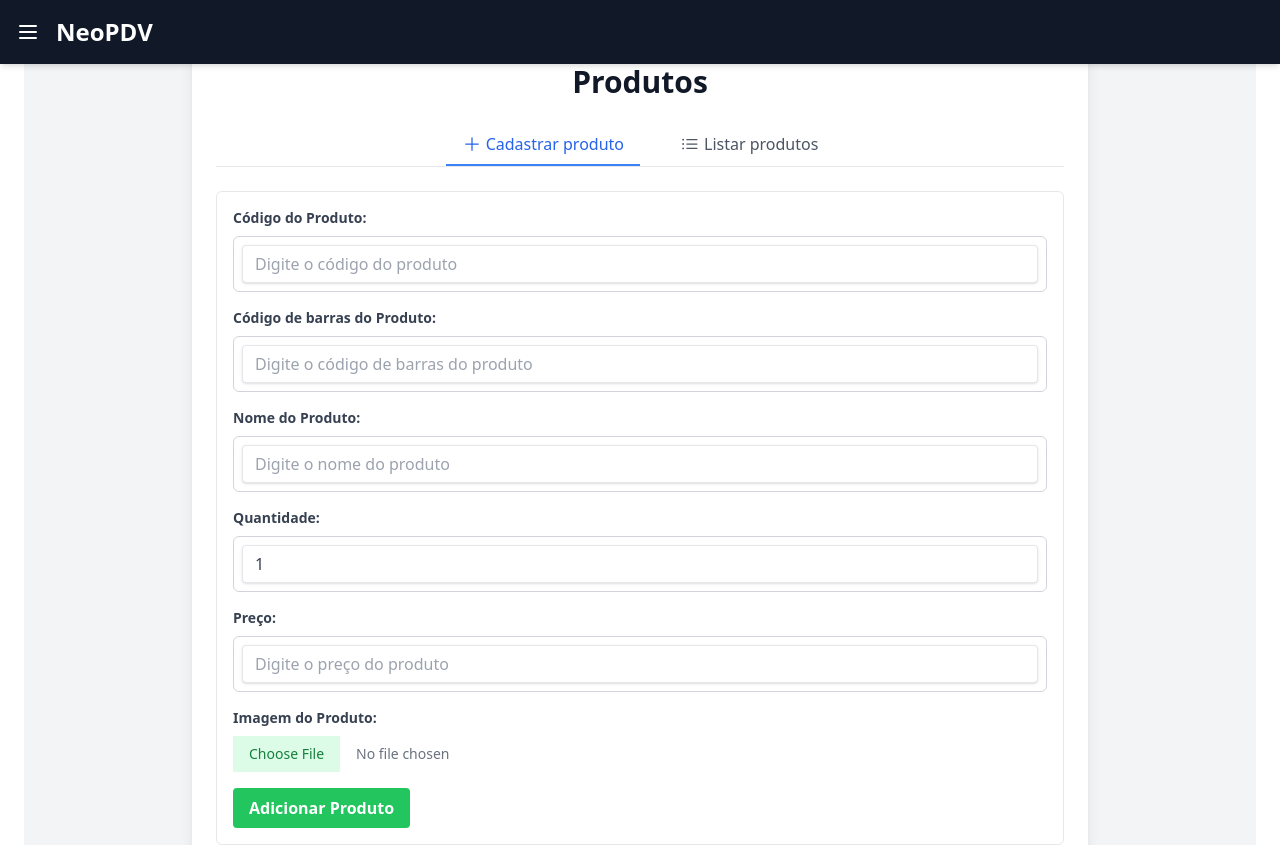
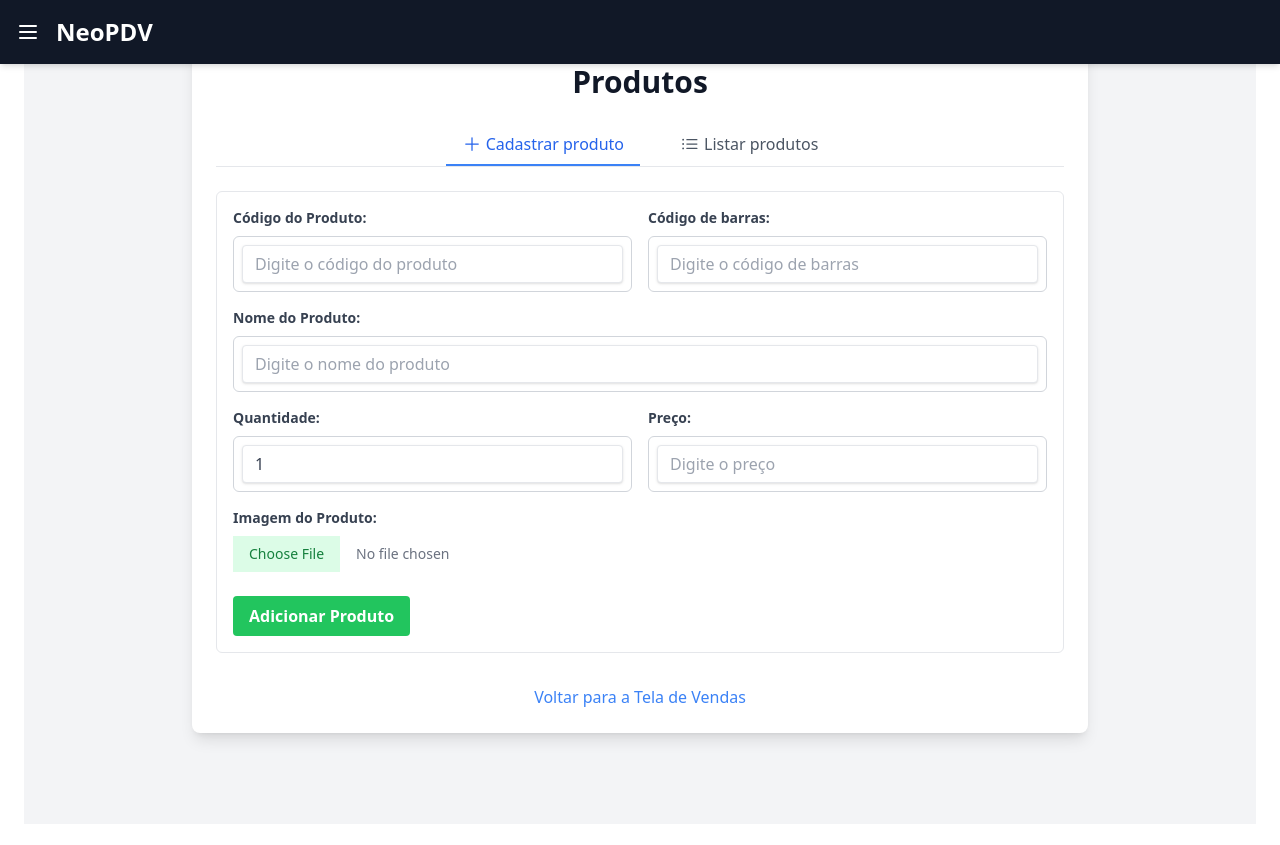
Before and after one commit to alvesgc/pdv, a React (Vite) app in the folder frontend/: page /products in a window 1280 px wide. Shown: the top 845 px of the page. Built offline with nearby package versions, Linux system fonts and the light colour scheme; no server answers.

Commit message:
Refactor ProductForm layout to improve organization of product code, barcode, quantity, and price fields

```diff
--- a/frontend/src/components/ProductForm/index.jsx
+++ b/frontend/src/components/ProductForm/index.jsx
@@ -67,9 +67,9 @@ export default function ProductForm() {
       onSubmit={handleSubmit}
       className="mb-8 p-4 border border-gray-200 rounded-md"
     >
-      {/* Código do Produto */}
-
-      <div className="mb-4">
+      {/* Código do Produto + Código de Barras */}
+      <div className="grid grid-cols-1 md:grid-cols-2 gap-4 mb-4">
+        <div>
           <label className="block text-gray-700 text-sm font-bold mb-2">
             Código do Produto:
           </label>
@@ -81,23 +81,20 @@ export default function ProductForm() {
             required
           />
         </div>
-
-      {/* Código de barras do Produto */}
-
-      <div className="mb-4">
+        <div>
           <label className="block text-gray-700 text-sm font-bold mb-2">
-          Código de barras do Produto:
+            Código de barras:
           </label>
           <Input
             type="text"
             value={barcode}
             onChange={(e) => setBarcode(e.target.value)}
-          placeholder="Digite o código de barras do produto"
+            placeholder="Digite o código de barras"
           />
+        </div>
       </div>
 
       {/* Nome do Produto */}
-
       <div className="mb-4">
         <label className="block text-gray-700 text-sm font-bold mb-2">
           Nome do Produto:
@@ -111,9 +108,9 @@ export default function ProductForm() {
         />
       </div>
 
-      {/* Quantidade do Produto */}
-
-      <div className="mb-4">
+      {/* Quantidade + Preço */}
+      <div className="grid grid-cols-1 md:grid-cols-2 gap-4 mb-4">
+        <div>
           <label className="block text-gray-700 text-sm font-bold mb-2">
             Quantidade:
           </label>
@@ -122,14 +119,11 @@ export default function ProductForm() {
             value={productQuantity}
             onChange={(e) => setProductQuantity(e.target.value)}
             min="1"
-          placeholder="Digite a quantidade do produto"
+            placeholder="Digite a quantidade"
             required
           />
         </div>
-
-      {/* Preço do Produto */}
-
-      <div className="mb-4">
+        <div>
           <label className="block text-gray-700 text-sm font-bold mb-2">
             Preço:
           </label>
@@ -139,14 +133,14 @@ export default function ProductForm() {
             onChange={(e) => setProductPrice(e.target.value)}
             step="0.01"
             min="0.01"
-          placeholder="Digite o preço do produto"
+            placeholder="Digite o preço"
             required
           />
         </div>
+      </div>
 
-      {/* Imagem do Produto */}
-
-      <div className="mb-4">
+      {/* Imagem */}
+      <div className="mb-6">
         <label className="block text-gray-700 text-sm font-bold mb-2">
           Imagem do Produto:
         </label>
```
Lines whose indentation alone changed are shown as unchanged.
